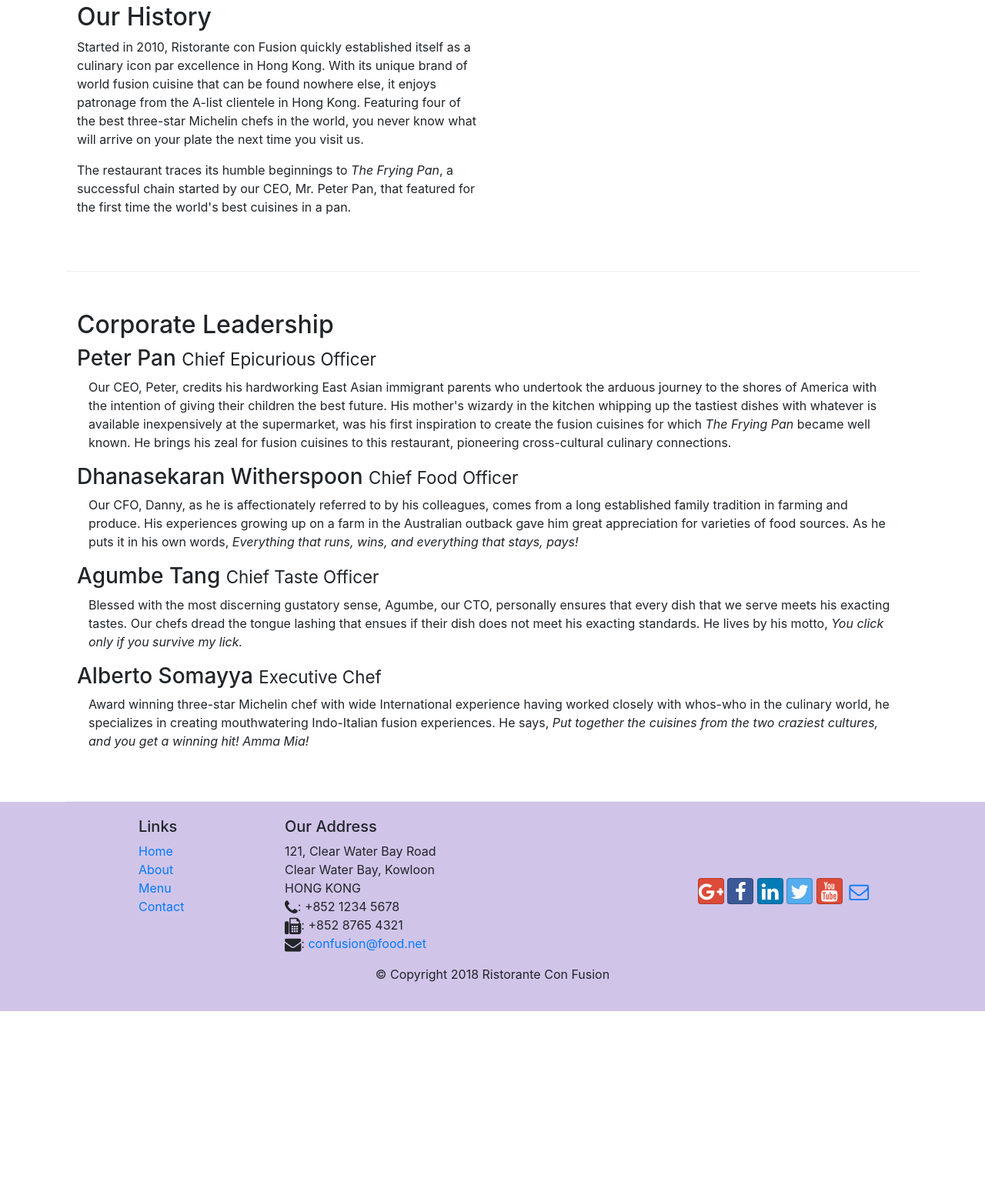
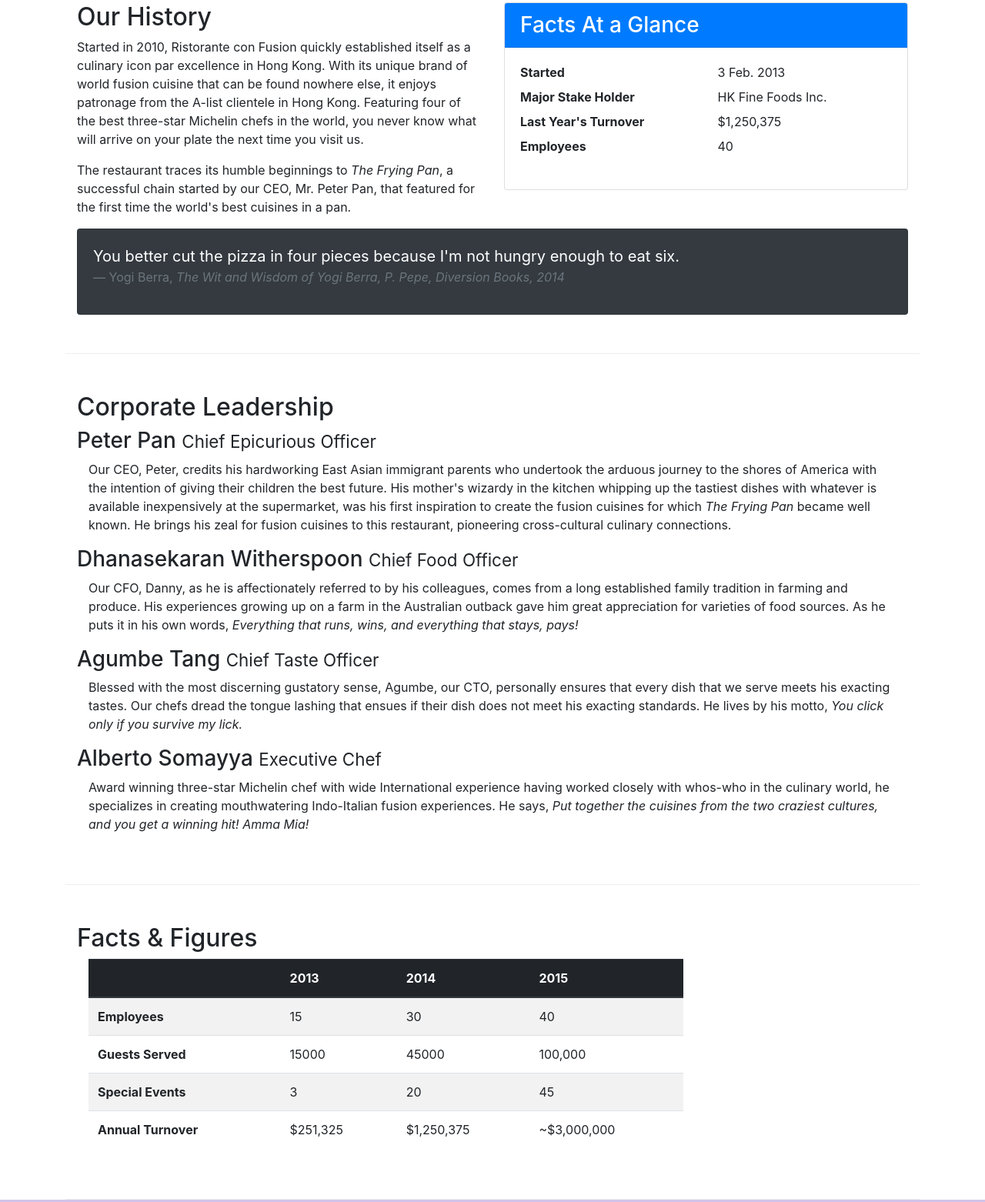
Before and after one commit to alyshanmaredia/Course_de_Bootstrap, a website: page aboutus.html in a window 1280 px wide. Shown: the part 462-2024 px from the top of the page at 77% size. Before the commit the page ends 1776 px from the top, so only its background shows below. Drawn offline with nearby package versions, Linux system fonts and the light colour scheme.

Commit message:
Card && Tables Added

```diff
--- a/aboutus.html
+++ b/aboutus.html
@@ -111,7 +111,35 @@
             cuisines in a pan.
           </p>
         </div>
-        <div></div>
+        <div class="col-sm">
+          <div class="card">
+            <h3 class="card-header bg-primary text-white">Facts At a Glance</h3>
+            <div class="card-body">
+              <dl class="row">
+                <dt class="col-6">Started</dt>
+                <dd class="col-6">3 Feb. 2013</dd>
+                <dt class="col-6">Major Stake Holder</dt>
+                <dd class="col-6">HK Fine Foods Inc.</dd>
+                <dt class="col-6">Last Year's Turnover</dt>
+                <dd class="col-6">$1,250,375</dd>
+                <dt class="col-6">Employees</dt>
+                <dd class="col-6">40</dd>
+              </dl>
+            </div>
+          </div>
+        </div>
+        <div class="col-12">
+          <div class="card card-body bg-dark text-white">
+              <blockquote class="blockquote">
+                  <p class="mb-0">You better cut the pizza in four pieces because
+                      I'm not hungry enough to eat six.</p>
+                  <footer class="blockquote-footer">Yogi Berra,
+                      <cite title="Source Title">The Wit and Wisdom of Yogi Berra,
+                      P. Pepe, Diversion Books, 2014</cite>
+                  </footer>
+              </blockquote>
+          </div>
+      </div>
       </div>
 
       <div class="row row-content">
@@ -168,6 +196,53 @@
                 you get a winning hit! Amma Mia!</em
               >
             </p>
+          </div>
+        </div>
+      </div>
+      <div class="row row-content">
+        <div class="col-12 col-sm-9">
+          <h2>
+            Facts &amp; Figures
+          </h2>
+          <div class="col-12 col-sm">
+            <div class="table-responsive">
+              <table class="table table-striped">
+                <thead class="thead-dark">
+                  <tr>
+                    <th>&nbsp;</th>
+                    <th>2013</th>
+                    <th>2014</th>
+                    <th>2015</th>
+                  </tr>
+                </thead>
+                <tbody>
+                  <tr>
+                    <th>Employees</th>
+                    <td>15</td>
+                    <td>30</td>
+                    <td>40</td>
+                  </tr>
+                  <tr>
+                    <th>Guests Served</th>
+                    <td>15000</td>
+                    <td>45000</td>
+                    <td>100,000</td>
+                  </tr>
+                  <tr>
+                    <th>Special Events</th>
+                    <td>3</td>
+                    <td>20</td>
+                    <td>45</td>
+                  </tr>
+                  <tr>
+                    <th>Annual Turnover</th>
+                    <td>$251,325</td>
+                    <td>$1,250,375</td>
+                    <td>~$3,000,000</td>
+                  </tr>
+                </tbody>
+              </table>
+            </div>
           </div>
         </div>
       </div>
```
